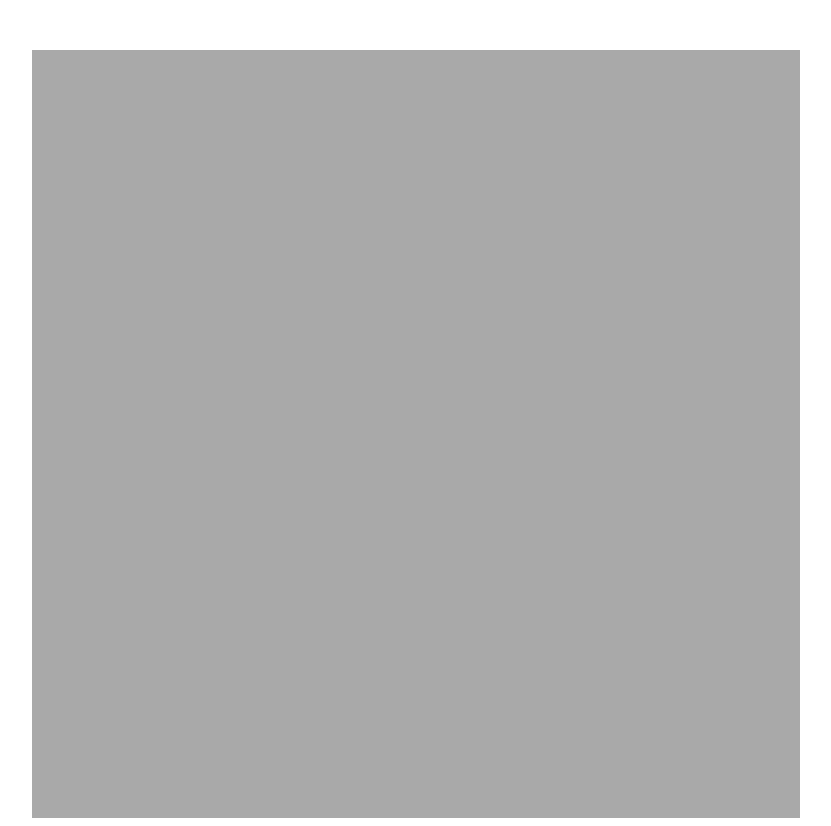
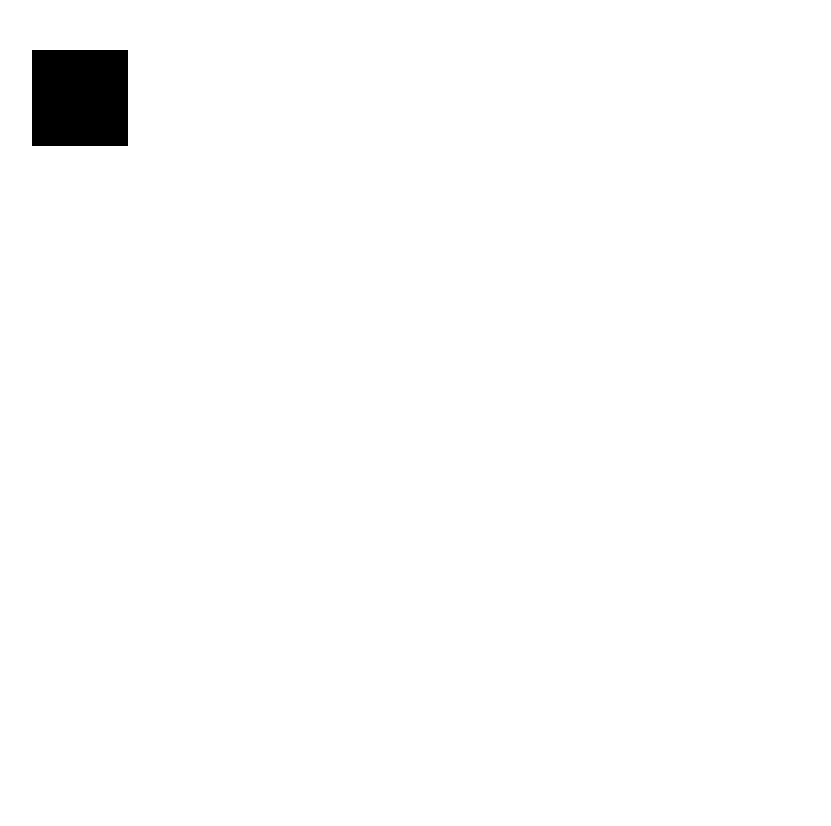
Before and after one commit to tgm-git/sw7-we, an Angular app in the folder augmented-chess/: page /game in a window 1280 px wide. Shown: the whole page, without its empty margins (224-1055 px from the left). Built offline with nearby package versions, Linux system fonts and the light colour scheme.

Commit message:
added cell and piece model

```diff
--- a/augmented-chess/src/app/game/cell/cell.component.css
+++ b/augmented-chess/src/app/game/cell/cell.component.css
@@ -0,0 +1,4 @@
+.cell {
+    height: 96px;
+    width: 96px;
+}
--- a/augmented-chess/src/app/game/cell/cell.component.html
+++ b/augmented-chess/src/app/game/cell/cell.component.html
@@ -1,3 +1 @@
-<p>
-  cell works!
-</p>
+<div class="cell" [ngStyle]="{'background': cell.backgroundColour}"></div>
--- a/augmented-chess/src/app/game/cell/cell.component.ts
+++ b/augmented-chess/src/app/game/cell/cell.component.ts
@@ -1,4 +1,5 @@
 import { Component, OnInit } from '@angular/core';
+import {Cell} from "../../shared/model/cell";
 
 @Component({
   selector: 'app-cell',
@@ -6,10 +7,13 @@ import { Component, OnInit } from '@angular/core';
   styleUrls: ['./cell.component.css']
 })
 export class CellComponent implements OnInit {
+  cell: Cell;
 
   constructor() { }
 
   ngOnInit() {
+    this.cell = new Cell;
+    this.cell.backgroundColour = "black";
   }
 
 }
--- a/augmented-chess/src/app/game/game.component.css
+++ b/augmented-chess/src/app/game/game.component.css
@@ -7,10 +7,5 @@
 .board {
     height: 100%;
     width: 100%;
-    background: darkgray;
+    /*background: darkgray;*/
 }
-
-.cell {
-    height: 96px;
-    width: 96px;
-}
--- a/augmented-chess/src/app/game/game.component.html
+++ b/augmented-chess/src/app/game/game.component.html
@@ -1,3 +1,5 @@
 <div class="center game">
-    <div class="board"></div>
+    <div class="board">
+        <app-cell></app-cell>
+    </div>
 </div>
--- a/augmented-chess/src/app/game/game.component.ts
+++ b/augmented-chess/src/app/game/game.component.ts
@@ -7,6 +7,7 @@ import { Component, OnInit } from '@angular/core';
 })
 export class GameComponent implements OnInit {
 
+
   constructor() { }
 
   ngOnInit() {
--- /dev/null
+++ b/augmented-chess/src/app/shared/model/cell.ts
@@ -0,0 +1,8 @@
+import {Piece} from "./piece";
+
+export class Cell {
+    posX: number;
+    posY: number;
+    backgroundColour: string;
+    piece: Piece;
+}
--- /dev/null
+++ b/augmented-chess/src/app/shared/model/piece.ts
@@ -0,0 +1,2 @@
+export class Piece {
+}
```
